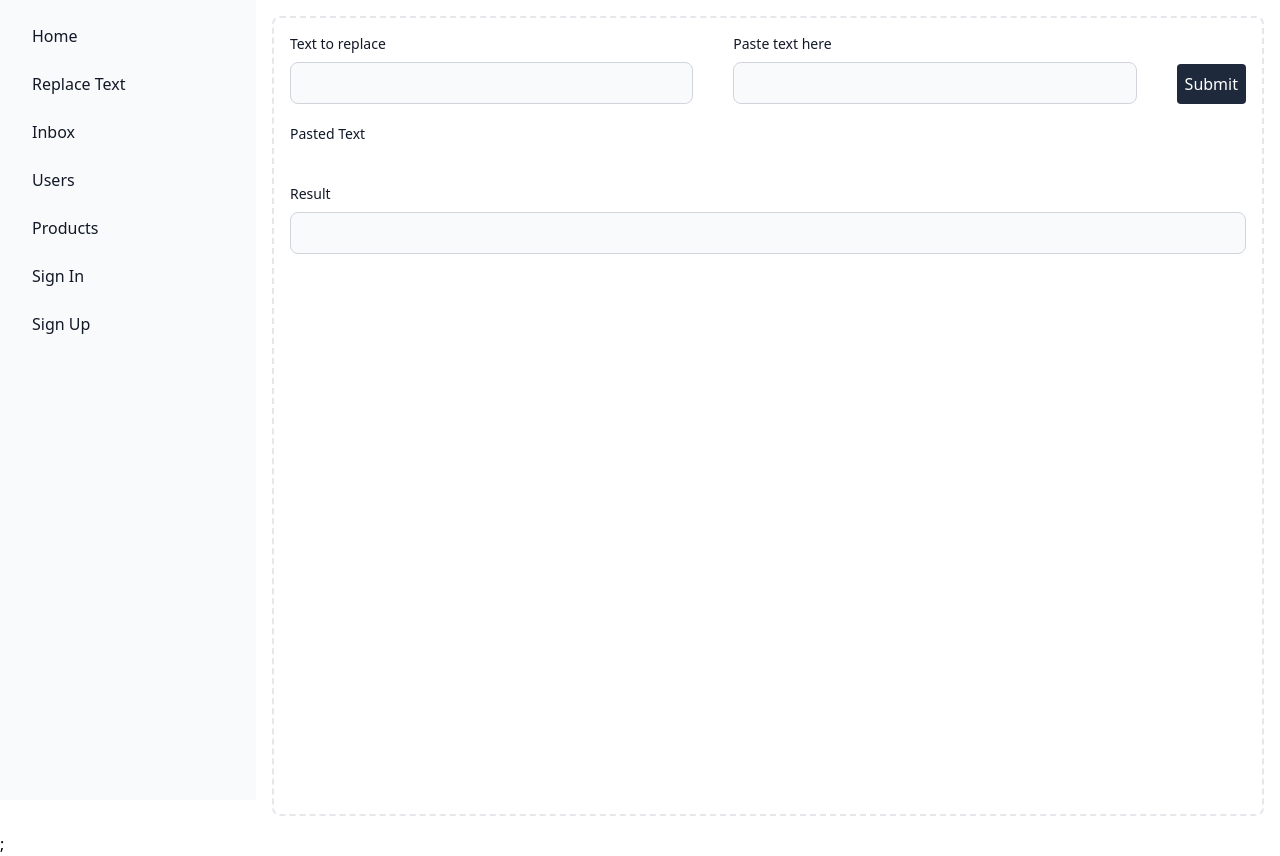
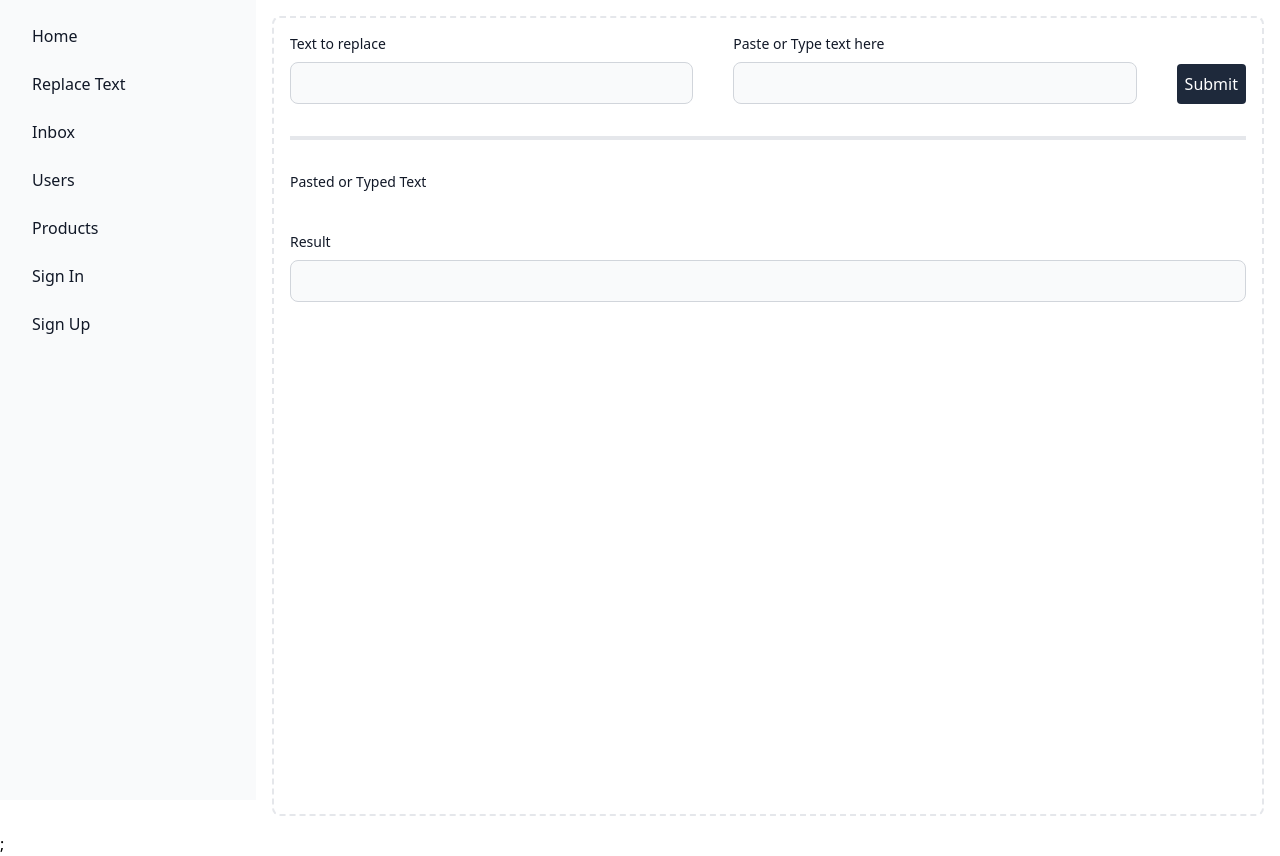
Before and after one commit to andz89/extensions, a React (Create React App) app: page /replace-text in a window 1280 px wide. Built offline with nearby package versions, Linux system fonts and the light colour scheme.

Commit message:
add changes

```diff
--- a/src/components/tools/ReplaceText.js
+++ b/src/components/tools/ReplaceText.js
@@ -101,7 +101,7 @@ const ReplaceText = () => {
             for="default-input"
             className="block mb-2 text-sm font-medium text-gray-900 dark:text-white"
           >
-            Paste text here
+            Paste or Type text here
           </label>
           <input
             onPaste={handlePaste} // Add the onPaste event handler
@@ -122,13 +122,14 @@ const ReplaceText = () => {
       </div>
 
       {/* result */}
+      <hr class="h-px my-8 bg-gray-200 border-2 dark:bg-gray-700" />
       <div className="mt-5">
         <div className="w-full mb-2">
           <label
             for="default-input"
             className="block mb-2 text-sm font-medium text-gray-900 dark:text-white"
           >
-            Pasted Text
+            Pasted or Typed Text
           </label>
           <span className="p-1 font-semiBold text-blue-700">{text}</span>
         </div>
```
